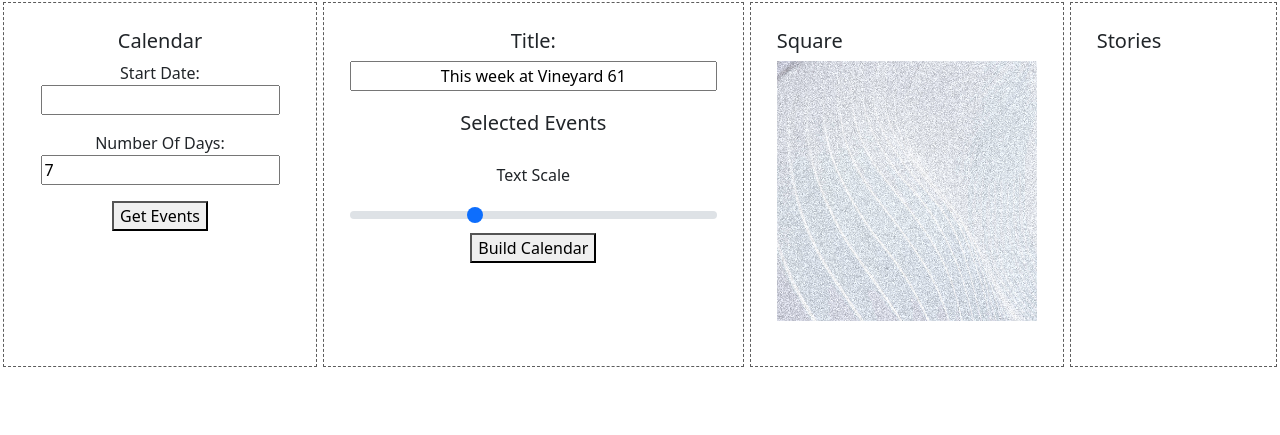
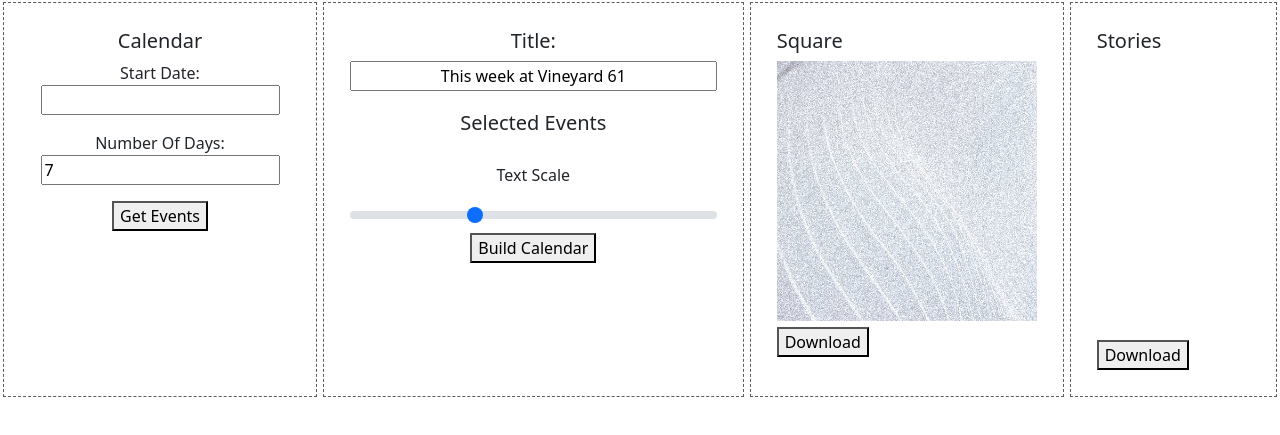
Before and after one commit to adslatham/V61SocialGraphics, a plain HTML site: page index.html in a window 1280 px wide. Shown: the part 57-492 px from the top of the page. Drawn offline with nearby package versions, Linux system fonts and the light colour scheme; no server answers.

Commit message:
Added download buttons

```diff
--- a/index.html
+++ b/index.html
@@ -47,11 +47,17 @@
                     <h5>Square</h5>
                     <canvas id="gfxCanvas" width="2048" height="2048">
                     </canvas>
+                    <button onclick="downloadSquare()">
+                        Download
+                    </button>
                 </div>
                 <div class="col-sm-2 box">
                     <h5>Stories</h5>
                     <canvas id="instCanvas" width="1080" height="1920">
                     </canvas>
+                    <button onclick="downloadInstastory()">
+                        Download
+                    </button>
                 </div>
             </div>
         </div>
--- a/js/scripts.js
+++ b/js/scripts.js
@@ -176,3 +176,21 @@ function drawCalendar(type){
     };
     background.src = backgroundImagePath;
 }
+
+function downloadSquare(){
+    var output = document.getElementById("gfxCanvas");
+    image = output.toDataURL("image/jpeg");
+    var link = document.createElement('a');
+    link.download = "calendar.jpg";
+    link.href = image;
+    link.click();
+}
+
+function downloadInstastory(){
+    var output = document.getElementById("instCanvas");
+    image = output.toDataURL("image/jpeg");
+    var link = document.createElement('a');
+    link.download = "calendar.jpg";
+    link.href = image;
+    link.click();
+}
```
